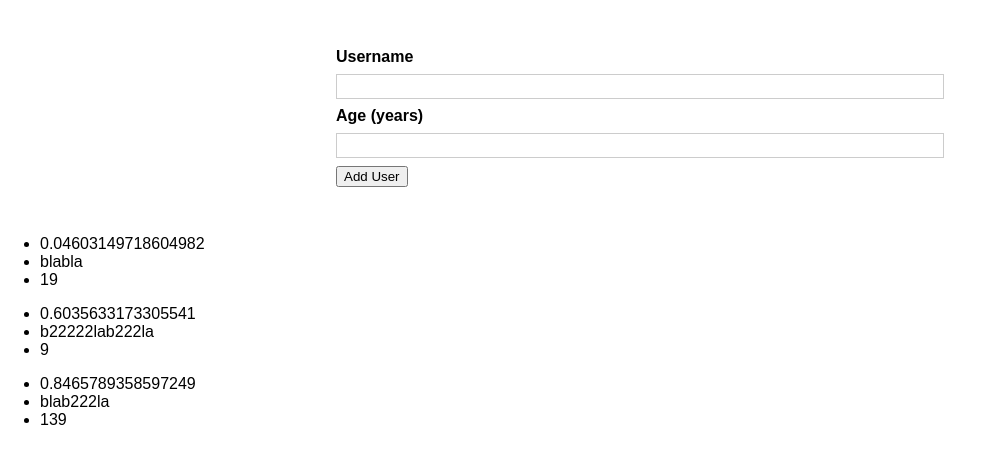
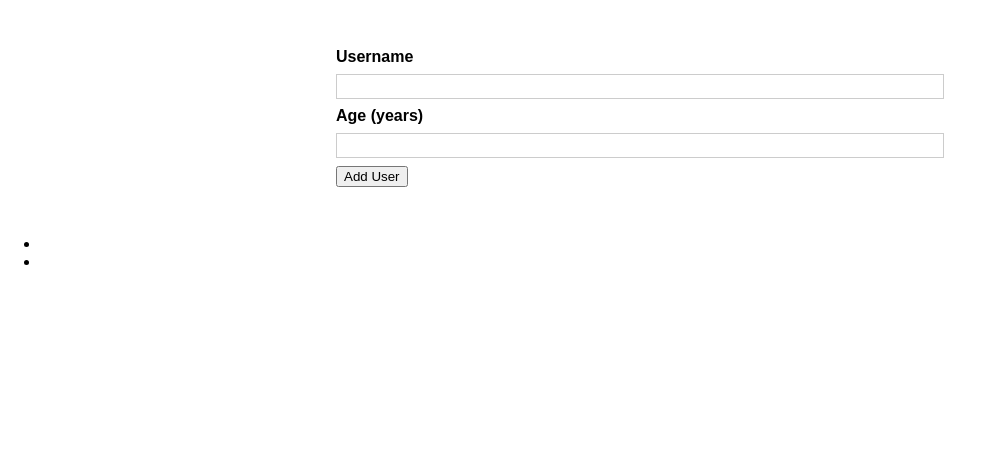
Before and after one commit to matjazkic/udemypracticeproject-2, a React (Create React App) app: page / in a window 1280 px wide. Shown: the top 464 px of the page, without its empty margins (0-983 px from the left). Built offline with nearby package versions, Linux system fonts and the light colour scheme.

Commit message:
made passing data between components functional, bug: list of recived data keeps overwriting itself need to fix

```diff
--- a/src/App.js
+++ b/src/App.js
@@ -1,12 +1,18 @@
-import React from "react";
+import React, { useState } from "react";
 import AddUser from "./components/AddUser";
 import UserList from "./components/UserList";
 
 function App() {
+  const [dataList, setDataList] = useState([]);
+
+  const listHandler = (dataList) => {
+    setDataList(dataList);
+  };
+
   return (
     <div>
-      <AddUser />
-      <UserList />
+      <AddUser listHandler={listHandler} />
+      <UserList dataList={dataList} />
     </div>
   );
 }
--- a/src/components/AddUser.js
+++ b/src/components/AddUser.js
@@ -1,23 +1,44 @@
-import React from "react";
+import React, { useState } from "react";
 import styles from "./AddUser.module.css";
 
-const AddUser = () => {
-  const submitHandler = () => {};
+const AddUser = (props) => {
+  const [dataList, setDataList] = useState([{}]);
+
+  const submitHandler = (event) => {
+    event.preventDefault();
+    props.listHandler(dataList);
+  };
+
+  const changeHandler = (input, value) => {
+    setDataList((prevInput) => {
+      return { ...prevInput, [input]: value };
+    });
+  };
 
   return (
     <div className={styles.input}>
       <div>
         <div>
           <label>Username</label>
-          <input></input>
+          <input
+            id="username"
+            type="text"
+            onChange={(event) => changeHandler("username", event.target.value)}
+          ></input>
         </div>
 
         <div>
           <label>Age (years)</label>
-          <input></input>
+          <input
+            id="age"
+            type="number"
+            onChange={(event) => changeHandler("age", event.target.value)}
+          ></input>
         </div>
       </div>
-      <button type="submit">Add User</button>
+      <button type="submit" onClick={submitHandler}>
+        Add User
+      </button>
     </div>
   );
 };
--- a/src/components/UserList.js
+++ b/src/components/UserList.js
@@ -1,19 +1,14 @@
 import React from "react";
 
-const UserList = () => {
-  const dummyData = [
-    { key: Math.random(), Name: "blabla", Age: 19 },
-    { key: Math.random(), Name: "b22222lab222la", Age: 9 },
-    { key: Math.random(), Name: "blab222la", Age: 139 },
-  ];
+const UserList = (props) => {
+  const dataList = [props.dataList];
 
   return (
     <div>
-      {dummyData.map((dumbData) => (
+      {dataList.map((data) => (
         <ul>
-          <li>{dumbData.key}</li>
-          <li>{dumbData.Name}</li>
-          <li>{dumbData.Age}</li>
+          <li>{data.username}</li>
+          <li>{data.age}</li>
         </ul>
       ))}
     </div>
```
